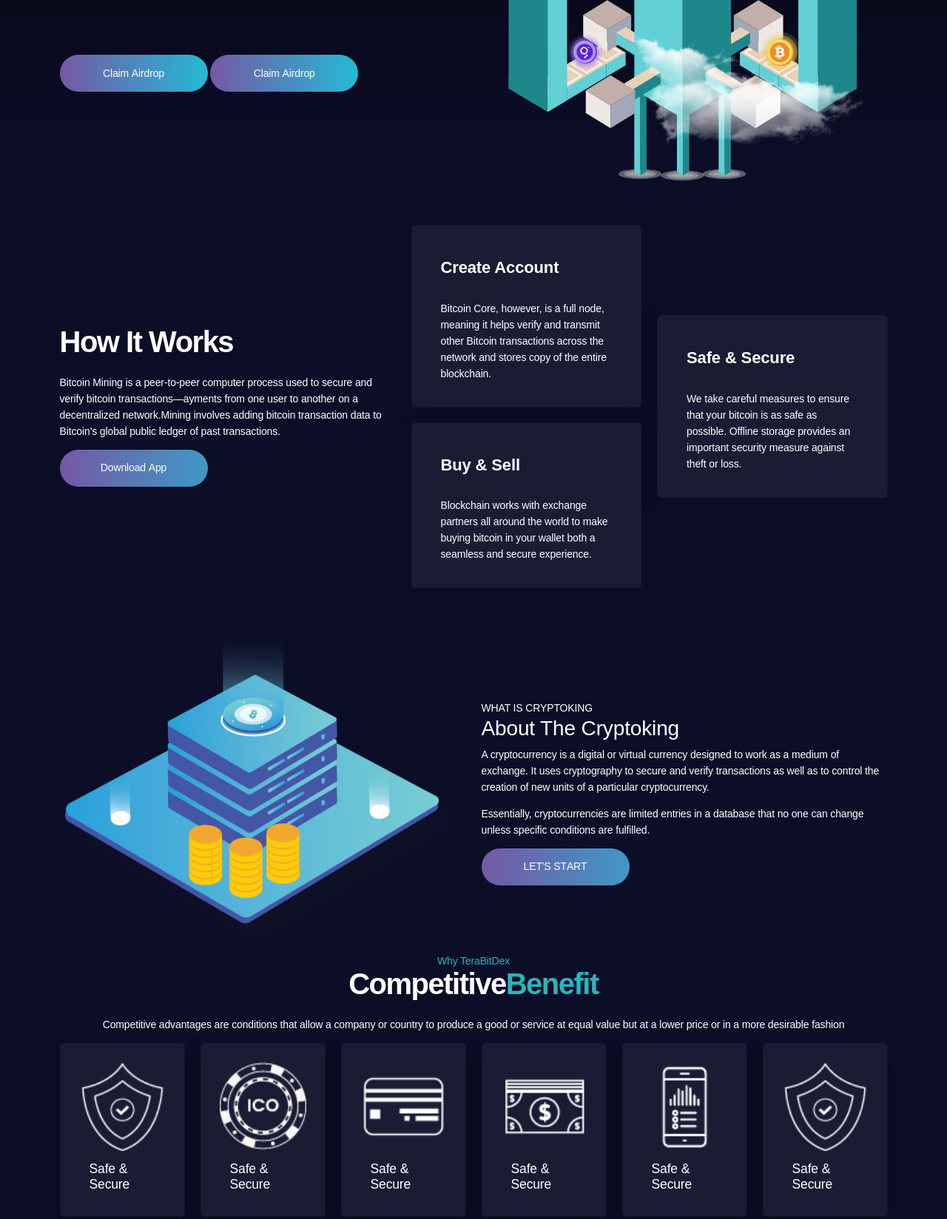
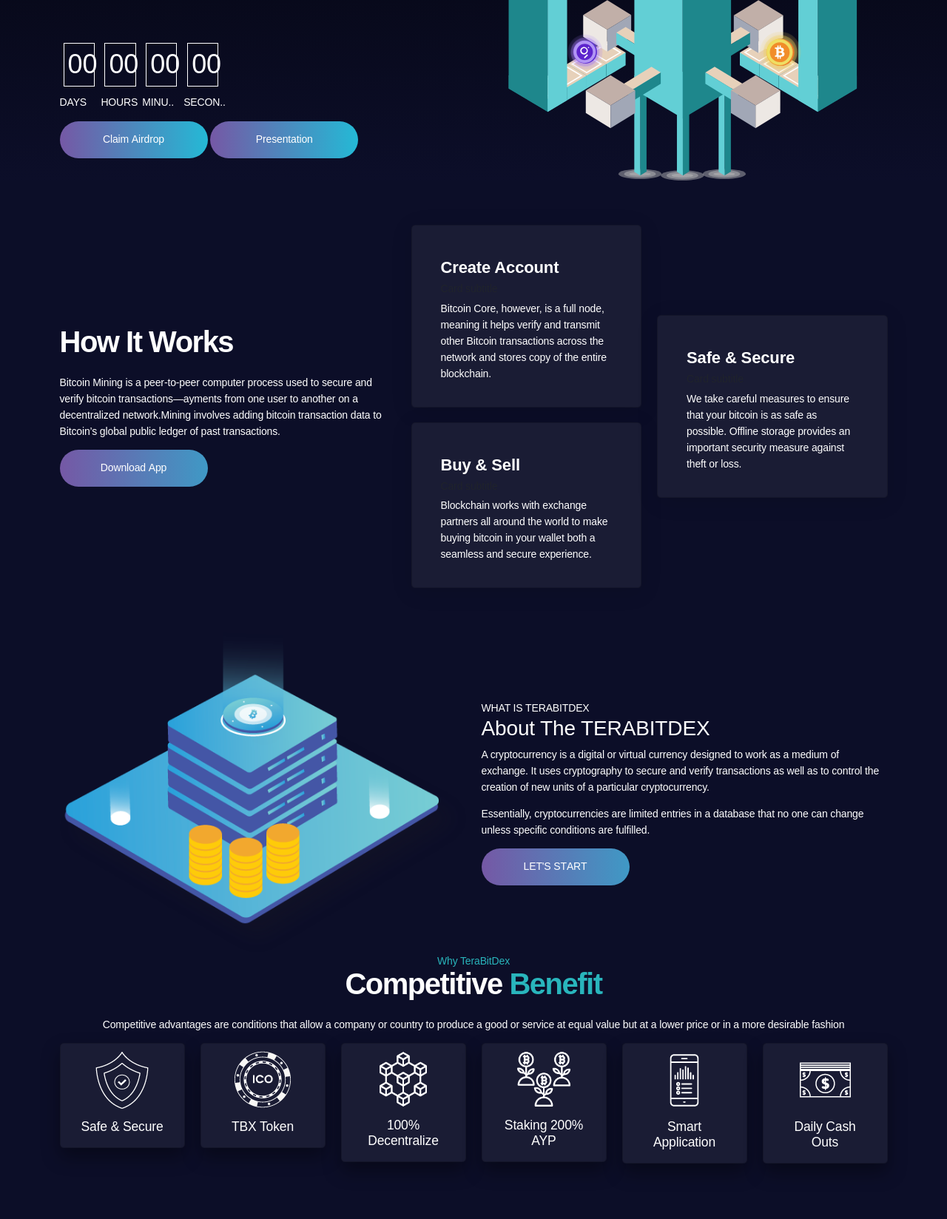
Before and after one commit to AdhikBagul/tbx, a plain HTML site: page index.html in a window 1280 px wide. Shown: the part 556-2204 px from the top of the page at 74% size. Drawn offline with Linux system fonts and the light colour scheme; a script that the page names is missing; some icons are missing; a web font is replaced by a local one.

Commit message:
Countdown Updated

```diff
--- a/assets/css/style.css
+++ b/assets/css/style.css
@@ -124,6 +124,7 @@ img {
     z-index: 100000;
 }
 .home-page .top-banner-right .top-clouds {
+    display: none;
     position: absolute;
     bottom: 0;
     right: 0;
@@ -329,11 +330,16 @@ img {
 }
 .v_dark .benefit_box {
     background-color: #1a1c34!important;
+    text-align: center;
+    padding: 10px;
 }
 .v_dark .benefit_box .card-body .card-title{
     color: #ffffff;
 }
-
+.benefit_box img{
+    width: 76px;
+    height: auto;
+}
 .pr_box {
     background-color: #1a1c34;
     box-shadow: 0 5px 30px rgba(0, 0, 0, 0.1);
@@ -597,7 +603,16 @@ img {
 
 /* ===== END OF NAVBAR SECTION ===== */
 
+.tk-top-counter .counter_box .tk_counter {
+    padding: 0px 5px;
+}
+.tk-top-counter .counter_box {
+    width: 19%;
+}
 
+.tk-top-counter {
+    width: 50%;
+}
 
 @media(max-width: 768px){
     .header-container {
@@ -608,6 +623,9 @@ img {
     }
     .card {
         margin-top: 10px;
+    }
+    .tk-top-counter {
+        width: 100%;
     }
 }
 
--- a/index.html
+++ b/index.html
@@ -23,29 +23,8 @@
 		      <span class="navbar-toggler-icon"><i class="fa fa-bars text-light" aria-hidden="true"></i></span>
 		    </button>
 		    <div class="collapse navbar-collapse" id="navbarSupportedContent">
-		      <ul class="navbar-nav me-auto mb-2 mb-lg-0">
-		        <li class="nav-item">
-		          <a class="nav-link active" aria-current="page" href="#">Home</a>
-		        </li>
-		        <li class="nav-item">
-		          <a class="nav-link" href="#">Link</a>
-		        </li>
-		        <li class="nav-item dropdown">
-		          <a class="nav-link dropdown-toggle" href="#" role="button" data-bs-toggle="dropdown" aria-expanded="false">
-		            Dropdown
-		          </a>
-		          <ul class="dropdown-menu">
-		            <li><a class="dropdown-item" href="#">Action</a></li>
-		            <li><a class="dropdown-item" href="#">Another action</a></li>
-		            <li><hr class="dropdown-divider"></li>
-		            <li><a class="dropdown-item" href="#">Something else here</a></li>
-		          </ul>
-		        </li>
-		        <li class="nav-item">
-		          <a class="nav-link disabled" aria-disabled="true">Disabled</a>
-		        </li>
-		      </ul>
-		      <form class="d-flex" role="search">
+
+		      <form class="d-flex ms-auto" role="search">
 		        <button class="btn btn-outline-success button-5" type="submit">Coonect Wallet</button>
 		      </form>
 		    </div>
@@ -60,7 +39,8 @@
 					<div class="col-xs-12 col-sm-12 col-md-6 col-lg-6 col-xl-6 col-xxl-6 padding-top-230">
 						<div class="top-banner-left">
 							<div class="title">
-								Terabitdex(Defi - TBX)
+								Terabitdex(TBX)<br>
+								<h1>Decentralize Finanace</h1>
 							</div>
 							<div class="sub-title">
 								An Innovative A.I Exchange Combination of peer to peer<br>
@@ -72,9 +52,28 @@
 									<span class="start-button ">Claim Airdrop</span>
 								</a>
 							</div> -->
+							  <div class="tk_countdown_time tk-top-counter" data-time="2023/09/09 00:00:00">
+									<span class="counter_box">
+										<span class="tk_counter days">00 </span>
+										<span class="tk_text">Days</span>
+									</span>
+									<span class="counter_box">
+										<span class="tk_counter hours">00</span>
+										<span class="tk_text">Hours</span>
+									</span>
+									<span class="counter_box">
+										<span class="tk_counter minutes">00</span>
+										<span class="tk_text">Minu..</span>
+									</span>
+									<span class="counter_box">
+										<span class="tk_counter seconds">00</span>
+										<span class="tk_text">Secon..</span>
+									</span>
+								</div>
 							<div class="btn-airdrop">
 								<button class="btn btn-outline-success button-5">Claim Airdrop</button>
-								<button class="btn btn-outline-success button-5">Claim Airdrop</button>
+								<!-- <button class="btn btn-outline-success button-5">Buy Token</button> -->
+								<button class="btn btn-outline-success button-5">Presentation</button>
 							</div>
 						</div>
 					</div>
@@ -166,8 +165,8 @@
 					<div class="col-xs-12 col-sm-12 col-md-6 col-lg-6 col-xl-6 col-xxl-6">
 						<div class="wpb_wrapper">
 							<div class="title_light text-left">
-								<span>WHAT IS CRYPTOKING</span>
-								<h2>About The Cryptoking</h2>
+								<span>WHAT IS TERABITDEX</span>
+								<h2>About The TERABITDEX</h2>
 							</div>
 							<div class="wpb_text_column wpb_content_element  vc_custom_1527851059570">
 								<div class="wpb_wrapper">
@@ -188,14 +187,16 @@
 				<div class="row">
 					<div class="col-xs-12 col-sm-12 col-md-12 col-lg-12 text-center">
 						<span style="color: #29b5bc;">Why TeraBitDex</span>
-						<h1 class="section-title">Competitive<span class="title">Benefit</span></h1>
+						<h1 class="section-title">Competitive <span class="title">Benefit</span></h1>
 						<p>Competitive advantages are conditions that allow a company or country to produce a good or service at equal value but at a lower price or in a more desirable fashion</p>
 					</div>
 				</div>
 				<div class="row">
 					<div class="col-xs-12 col-sm-6 col-md-3 col-lg-2 col-xl-2 col-xxl-2">
 						<div class="card benefit_box">
-						  <img src="assets/img/secure.png" class="card-img-top" alt="Secure-img">
+						  <div class="img-benefits">
+						  	<img src="assets/img/secure.png" class="card-img-top" alt="Secure-img">
+						  </div>
 						  <div class="card-body pb-0">
 						  	<h5 class="card-title">Safe & Secure</h5>
 						  </div>
@@ -203,41 +204,51 @@
 					</div>
 					<div class="col-xs-12 col-sm-6 col-md-3 col-lg-2 col-xl-2 col-xxl-2">
 						<div class="card benefit_box">
-						  <img src="assets/img/token.png" class="card-img-top" alt="Secure-img">
+						  <div class="img-benefits">
+						  	<img src="assets/img/token.png" class="card-img-top" alt="Secure-img">
+						  </div>
 						  <div class="card-body pb-0">
-						  	<h5 class="card-title">Safe & Secure</h5>
+						  	<h5 class="card-title">TBX Token</h5>
 						  </div>
 						</div>
 					</div>
 					<div class="col-xs-12 col-sm-6 col-md-3 col-lg-2 col-xl-2 col-xxl-2">
 						<div class="card benefit_box">
-						  <img src="assets/img/payment.png" class="card-img-top" alt="Secure-img">
+							<div class="img-benefits">
+						  <img src="assets/img/decentralize.png" class="card-img-top" alt="Secure-img">
+						</div>
 						  <div class="card-body pb-0">
-						  	<h5 class="card-title">Safe & Secure</h5>
+						  	<h5 class="card-title">100% Decentralize</h5>
 						  </div>
 						</div>
 					</div>
 					<div class="col-xs-12 col-sm-6 col-md-3 col-lg-2 col-xl-2 col-xxl-2">
 						<div class="card benefit_box">
-						  <img src="assets/img/case.png" class="card-img-top" alt="Secure-img">
+							<div class="img-benefits">
+							  <img src="assets/img/farming.png" class="card-img-top" alt="Secure-img">
+							</div>
 						  <div class="card-body pb-0">
-						  	<h5 class="card-title">Safe & Secure</h5>
+						  	<h5 class="card-title">Staking 200% AYP</h5>
 						  </div>
 						</div>
 					</div>
 					<div class="col-xs-12 col-sm-6 col-md-3 col-lg-2 col-xl-2 col-xxl-2">
 						<div class="card benefit_box">
-						  <img src="assets/img/app.png" class="card-img-top" alt="Secure-img">
+							<div class="img-benefits">
+							  <img src="assets/img/app.png" class="card-img-top" alt="Secure-img">
+							</div>
 						  <div class="card-body pb-0">
-						  	<h5 class="card-title">Safe & Secure</h5>
+						  	<h5 class="card-title">Smart Application</h5>
 						  </div>
 						</div>
 					</div>
 					<div class="col-xs-12 col-sm-6 col-md-3 col-lg-2 col-xl-2 col-xxl-2">
 						<div class="card benefit_box">
-						  <img src="assets/img/secure.png" class="card-img-top" alt="Secure-img">
+							<div class="img-benefits">
+							  <img src="assets/img/case.png" class="card-img-top" alt="Secure-img">
+							</div>
 						  <div class="card-body pb-0">
-						  	<h5 class="card-title">Safe & Secure</h5>
+						  	<h5 class="card-title">Daily Cash Outs</h5>
 						  </div>
 						</div>
 					</div>
@@ -276,7 +287,7 @@
 						<div class="title_light text-left"><span>START IN</span><h2>ICO Is On Live NOW!</h2></div>
 						<div class="type2 tk_countdown text-center">
 							<div class="banner_text tk_counter_inner">
-								<div class="tk_countdown_time" data-time="2022/07/09 00:00:00">
+								<div class="tk_countdown_time" data-time="2023/09/09 00:00:00">
 									<span class="counter_box">
 										<span class="tk_counter days">00 </span>
 										<span class="tk_text">Days</span>
@@ -593,7 +604,7 @@
 			<div class="container">
 				<div class="row align-items-center">
 					<div class="col-xs-12 col-sm-12 col-md-6 col-lg-6 col-xl-6 col-xxl-6">
-						<div class="title_light text-left"><span></span><h2>Download Whitepaper</h2></div>
+						<div class="title_light text-left"><span></span><h2>Download One Paper</h2></div>
 						<div class="wpb_text_column wpb_content_element  vc_custom_1527950730024">
 							<div class="wpb_wrapper">
 								<p><span style="color: #ffffff;">A white paper is an authoritative report or guide that informs readers concisely about a complex issue and presents the issuing body’s philosophy on the matter. It is meant to help readers understand an issue, solve a problem, or make a decision.</span></p>
@@ -694,6 +705,8 @@
 	<script src="assets/js/bootstrap.bundle.min.js"></script>
 	<script src="assets/js/particles.min.js"></script>
 	<script src="assets/js/cryptoking_particle.js"></script>
+	<script src="assets/js/jquery.countdown.min.js_ver=1.0"></script>
+	<script src="assets/js/cryptoking_countdown.js_ver=1.0"></script>
 	<!-- <script src="assets/js/cryptoking_particle.js"></script> -->
 	<script type="text/javascript">
 		// ===== NAVBAR ===== //
```
Also changed, not shown: assets/img/decentralize.png (added), assets/img/farming.png (added), 2 other files.
